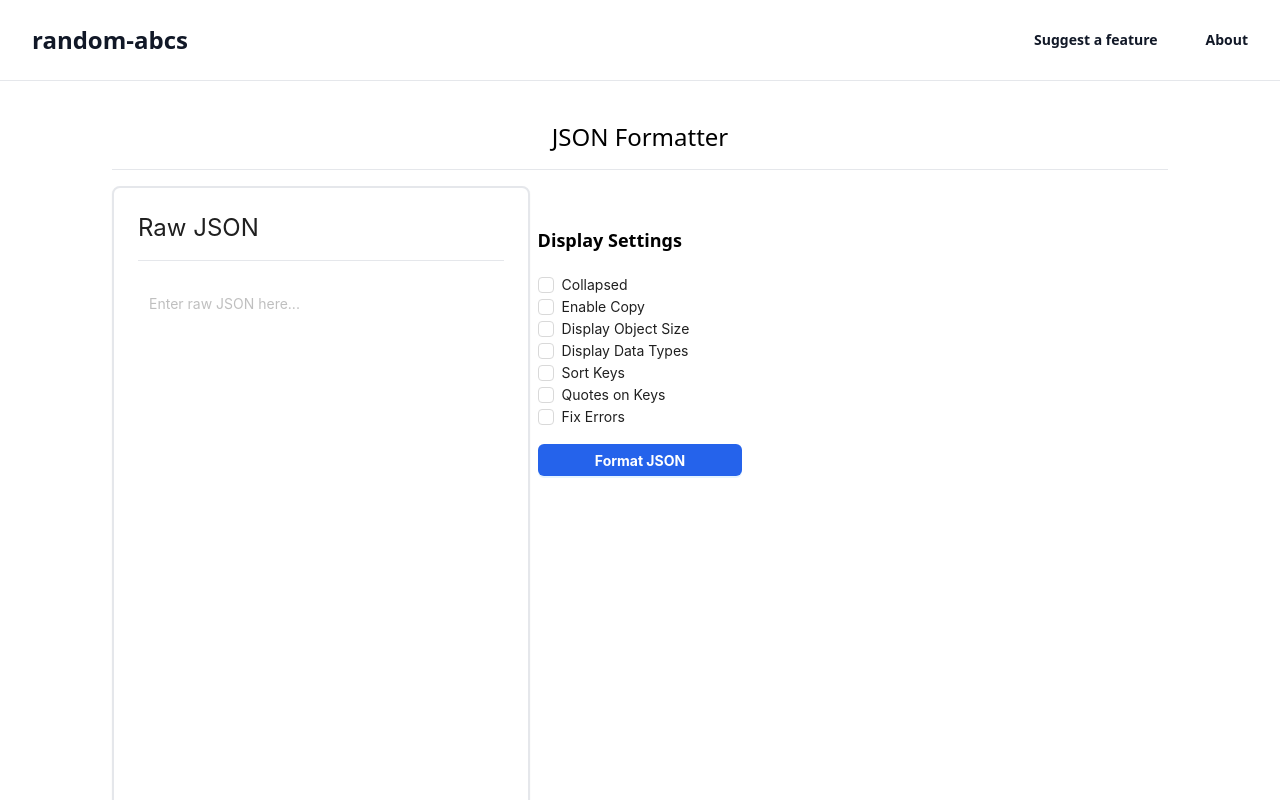
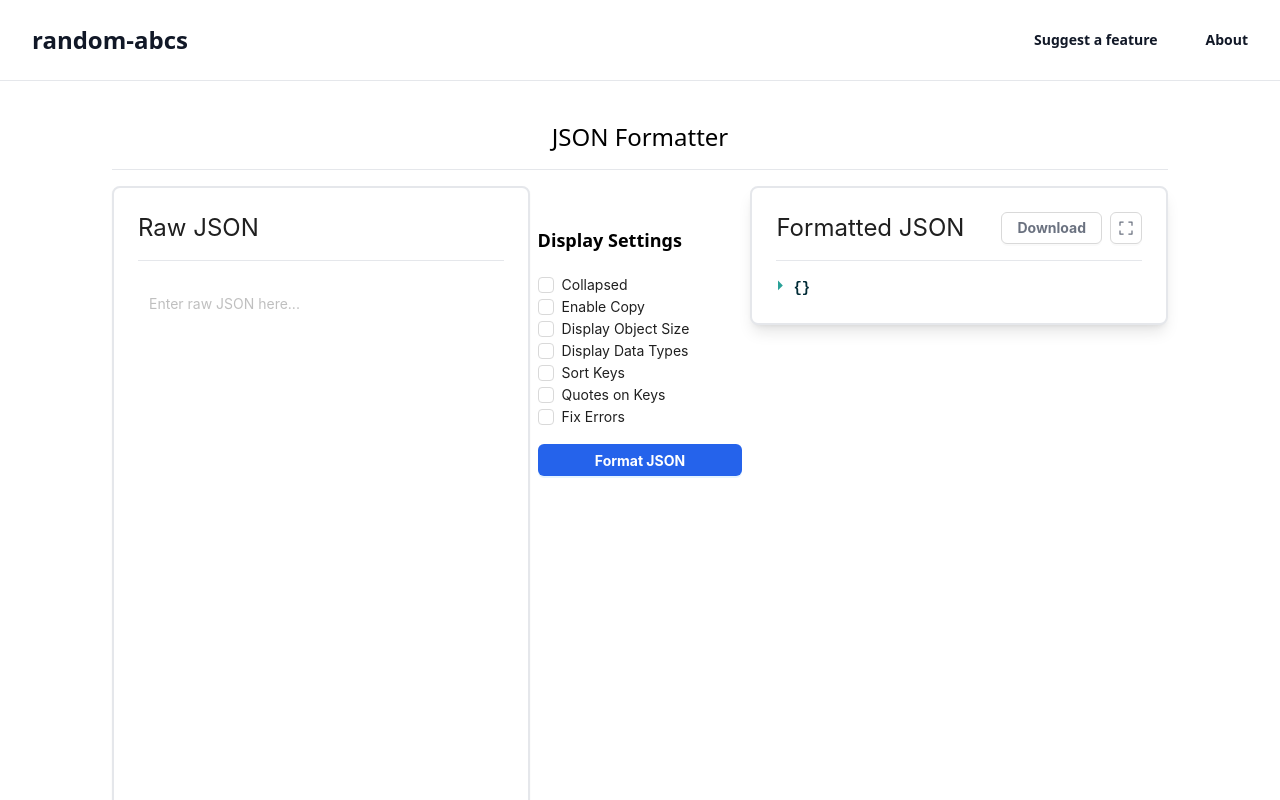
Before and after one commit to risenW/random-abcs, a Next.js app: page /json-formatter in a window 1280 px wide. Shown: the top 800 px of the page. Built offline with nearby package versions, Linux system fonts and the light colour scheme.

Commit message:
add fullscreen mode to json formatter

```diff
--- a/package.json
+++ b/package.json
@@ -31,5 +31,8 @@
     "tailwindcss": "3.3.2",
     "typescript": "5.0.4",
     "uuid": "^9.0.0"
+  },
+  "devDependencies": {
+    "@types/uuid": "^9.0.1"
   }
 }
--- a/src/pages/json-formatter.tsx
+++ b/src/pages/json-formatter.tsx
@@ -9,6 +9,10 @@ import type { CheckboxValueType } from 'antd/es/checkbox/Group';
 import dynamic from 'next/dynamic';
 import BaseLayout from '@/components/Layout';
 import { jsonrepair } from 'jsonrepair'
+import {
+    ExpandOutlined,
+    CloseOutlined,
+} from '@ant-design/icons';
 
 const ReactJson = dynamic(
     () => import('react-json-view'),
@@ -20,6 +24,7 @@ export default function JSONFormatter() {
     const [jsonOutput, setJsonOutput] = useState(null);
     const [showError, setShowError] = useState(false);
     const [errorText, setErrorText] = useState("Invalid JSON. Please check your input.");
+    const [fullScreen, setFullScreen] = useState(false);
 
     const [displaySettings, setDisplaySettings] = useState<any>({
         collapsed: false,
@@ -69,6 +74,15 @@ export default function JSONFormatter() {
             newDisplaySettings[key] = value.includes(key);
         });
         setDisplaySettings(newDisplaySettings);
+    }
+
+    const downloadJSON = () => {
+        const element = document.createElement("a");
+        const file = new Blob([JSON.stringify(jsonOutput)], { type: 'text/plain' });
+        element.href = URL.createObjectURL(file);
+        element.download = `formatted-json-${Date.now()}.json`
+        document.body.appendChild(element); // Required for this to work in FireFox
+        element.click();
     }
 
     return (
@@ -122,16 +136,31 @@ export default function JSONFormatter() {
                         </Button>
                     </div>
 
-                    <div className="lg:col-span-2 overflow-scroll">
-                        {jsonOutput &&
+                    <div
+                        className={`w-full col-span-2 ${fullScreen ? 'fixed top-0 left-0 w-full h-full bg-white z-50 p-10' : ''}`}
+                    >
                         <Card className='shadow-lg border-2 border-gray-200' >
+                            <div className='flex justify-between'>
+                                <h2 className="text-2xl mb-4">Formatted JSON</h2>
                                 <div>
-                                    <h2 className="text-2xl mb-4">Formatted JSON</h2>
+                                    <Button
+                                        type="default"
+                                        className='text-gray-500 hover:bg-gray-100 font-bold'
+                                        onClick={downloadJSON}
+                                    >
+                                        Download
+                                    </Button>
+                                    <Button
+                                        type="default"
+                                        className='text-gray-500 hover:bg-gray-100 font-bold ml-2'
+                                        onClick={() => setFullScreen(!fullScreen)}
+                                        icon={fullScreen ? <CloseOutlined /> : <ExpandOutlined />}
+                                    />
+                                </div>
+                            </div>
                             <hr className='mb-4' />
-                                </div>
-
                             <ReactJson
-                                    src={jsonOutput}
+                                src={jsonOutput || {}}
                                 collapsed={displaySettings.collapsed}
                                 enableClipboard={displaySettings.enableClipboard}
                                 displayObjectSize={displaySettings.displayObjectSize}
@@ -148,7 +177,6 @@ export default function JSONFormatter() {
                             />
 
                         </Card>
-                        }
                     </div>
                 </div>
             </div>
```
Also changed, not shown: 1 other file (tests, documents, lock files or other folders). Lines whose indentation alone changed are shown as unchanged.
